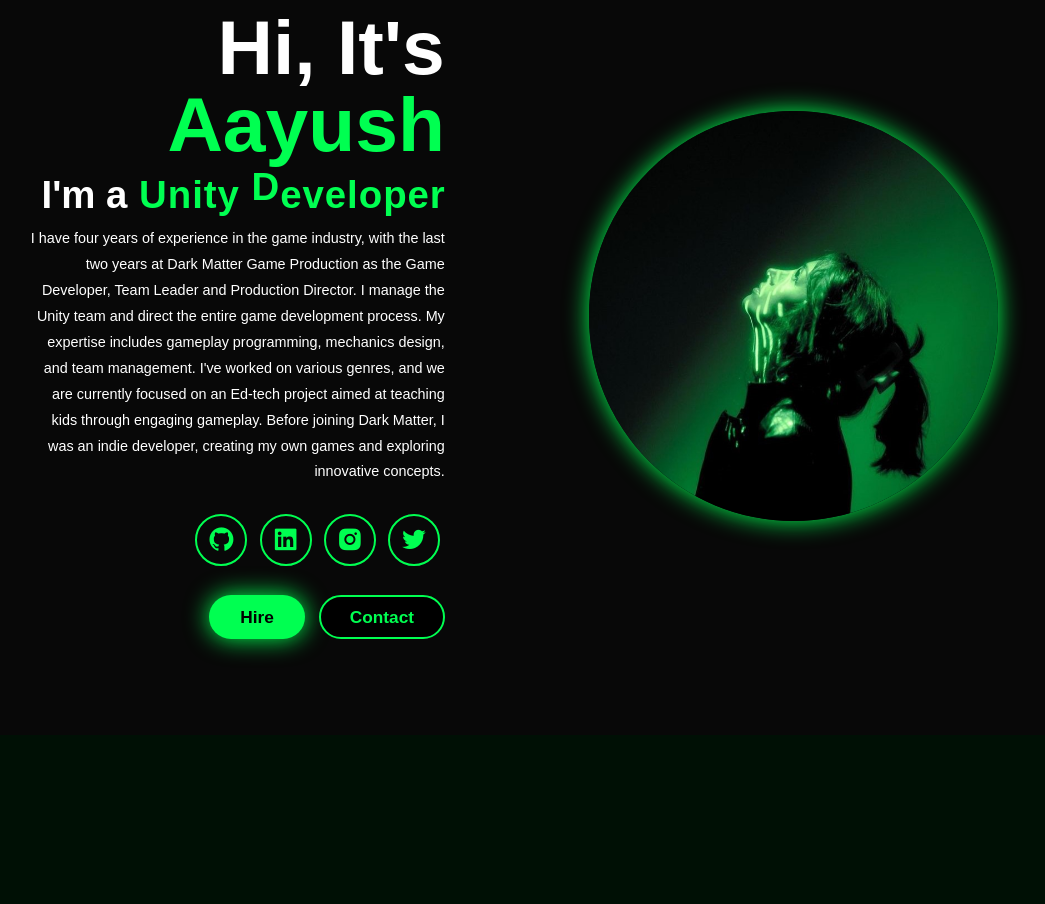
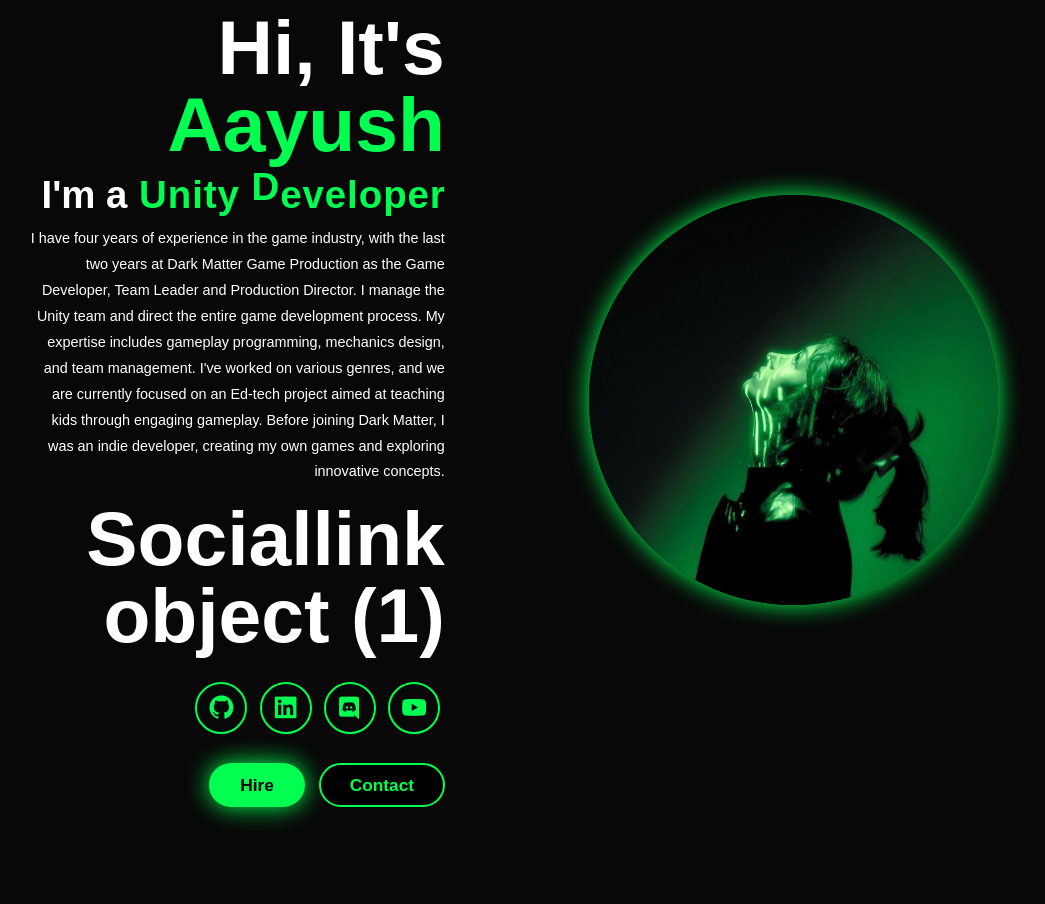
Before and after one commit to aayushkafle-gamedeveloper/BlogProject, a Django app: page / in a window 1280 px wide. Shown: the part 101-1005 px from the top of the page, without its empty margins (128-1173 px from the left). Run offline with Django 5.2, Linux system fonts and the light colour scheme; data comes from the database, SQL or seed files in the repository; both versions use the stored data as it was after the commit.

Commit message:
Bacend Changed and Added Title Logo

```diff
--- a/main/admin.py
+++ b/main/admin.py
@@ -1,8 +1,9 @@
 from django.contrib import admin
-from main.models import Blog, Contact, Project, Subscriber
+from main.models import Blog, Contact, Project,Sociallink, Subscriber
 
 # Register your models here.
 admin.site.register(Blog)
 admin.site.register(Contact)
 admin.site.register(Project)
 admin.site.register(Subscriber)
+admin.site.register(Sociallink)
--- a/main/models.py
+++ b/main/models.py
@@ -44,3 +44,10 @@ class Subscriber(models.Model):
 
     def __str__(self):
         return self.email
+
+class Sociallink(models.Model):
+    Gitlink = models.TextField()
+    Linkedlink = models.TextField()
+    Discordlink = models.TextField()
+    Youtubelink = models.TextField()
+    Noamelink = models.TextField(null=True, blank=True)
--- a/main/views.py
+++ b/main/views.py
@@ -1,6 +1,6 @@
 from django.shortcuts import render, redirect
 from django.views import View
-from main.models import Blog, Project, Subscriber
+from main.models import Blog, Project, Sociallink, Subscriber
 from main.forms import ContactForm
 from django.contrib import messages
 # Create your views here.
@@ -10,8 +10,10 @@ class IndexView(View):
     def get(self, request):
         blogs = Blog.objects.all()
         projects = Project.objects.all()
+        sociallink = Sociallink.objects.all().first()
+        print(sociallink)
         form = ContactForm()
-        return render(request, "index.html", {'blogs': blogs, 'projects': projects, 'form': form})
+        return render(request, "index.html", {'blogs': blogs, 'projects': projects, 'sociallink':sociallink,'form': form})
 
     def post(self, request):
         form = ContactForm(request.POST)
--- a/templates/index.html
+++ b/templates/index.html
@@ -60,19 +60,21 @@
                 innovative concepts.</p>
 
                 <div class="social-icons">
-                <a href="#">
+                    <h1>{{sociallink}}</h1>
+                    <a href="{{sociallink.Gitlink}}">
                         <i class="bx bxl-github"></i>
                     </a>
-                <a href="#">
+                    <a href="{{sociallink.Linkedlink}}">
                         <i class="bx bxl-linkedin-square"></i>
                     </a>
-                <a href="#">
-                    <i class="bx bxl-instagram-alt"></i>
+                    <a href="{{sociallink.Discordlink}}">
+                        <i class="bx bxl-discord"></i>
                     </a>
-                <a href="#">
-                    <i class="bx bxl-twitter"></i>
+                    <a href="{{sociallink.Youtubelink}}">
+                        <i class="bx bxl-youtube"></i>
                     </a>
                 </div>
+
 
             <div class="btn-group">
                 <a href="#" class="btn">Hire</a>
```
Also changed, not shown: db.sqlite3, main/migrations/0006_sociallink.py (added), main/migrations/0007_sociallink_noamelink.py (added), static/image/logogoo.png (added). Lines whose indentation alone changed are shown as unchanged.
